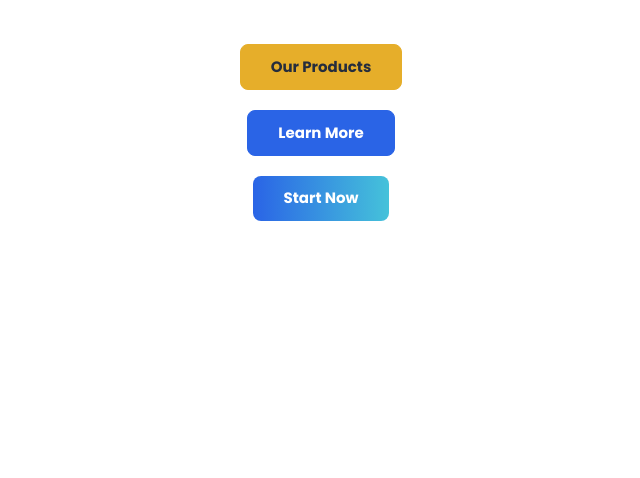
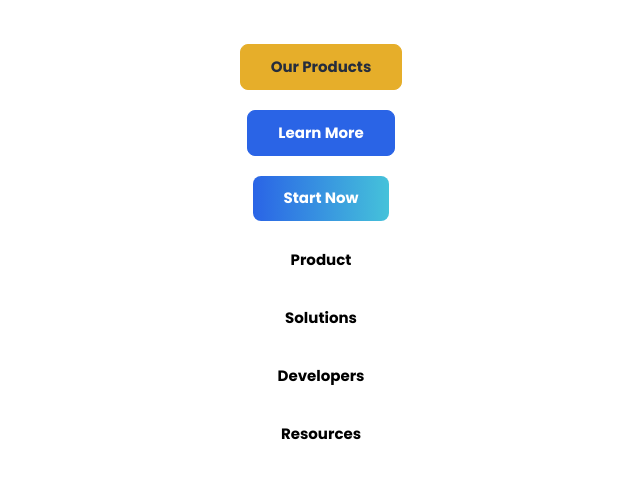
Before and after one commit to jess-JB/apcopay-review, a Next.js app: page / in a window 1280 px wide. Shown: the top 478 px of the page, without its empty margins (319-959 px from the left). Built offline with nearby package versions, Linux system fonts and the light colour scheme.

Commit message:
nav link added

```diff
--- a/app/page.tsx
+++ b/app/page.tsx
@@ -1,5 +1,7 @@
 import Button from "@/components/Button";
+import Link from "@/components/Link";
 import React from "react";
+import { nav } from "@/constants/nav";
 
 const Page = () => {
   return (
@@ -7,6 +9,9 @@ const Page = () => {
       <Button buttonType={"primary"}>Our Products</Button>
       <Button buttonType={"secondary"}>Learn More</Button>
       <Button buttonType={"gradient"}>Start Now</Button>
+      {nav.map((item) => (
+        <Link title={item.title} href={item.href} />
+      ))}
     </div>
   );
 };
--- /dev/null
+++ b/components/ImageFallback/ImageFallback.tsx
@@ -0,0 +1,43 @@
+"use client";
+
+import { useState, useMemo, memo } from "react";
+import Image, { type ImageProps } from "next/image";
+
+type Props = {
+  src: string | null;
+  alt?: string | null;
+  fallbackImage?: string;
+  useNextImage?: boolean;
+} & Omit<ImageProps, "src" | "alt" | "onError">;
+
+const brokenImage = "/assets/image-fallback.svg";
+
+const ImageFallback = ({
+  src,
+  alt,
+  fallbackImage = brokenImage,
+  ...others
+}: Props) => {
+  const [error, setError] = useState(false);
+
+  const initialUri = useMemo(() => {
+    if (error) return fallbackImage;
+
+    if (src !== null) {
+      return `/assets/${src}`;
+    }
+
+    return fallbackImage;
+  }, [src, fallbackImage, error]);
+
+  return (
+    <Image
+      src={initialUri}
+      alt={alt ?? ""}
+      onError={() => setError(true)}
+      {...others}
+    />
+  );
+};
+
+export default memo(ImageFallback);
--- /dev/null
+++ b/components/ImageFallback/index.ts
@@ -0,0 +1,3 @@
+import ImageFallback from "./ImageFallback";
+export { default as ImageFallback } from "./ImageFallback";
+export default ImageFallback;
--- /dev/null
+++ b/components/Link/Link.tsx
@@ -0,0 +1,27 @@
+import React, { AnchorHTMLAttributes, DetailedHTMLProps } from "react";
+import SmartLink from "../SmartLink";
+import ImageFallback from "../ImageFallback";
+import Image from "next/image";
+
+type Props = {
+  title: string;
+  className?: string;
+  iconUrl?: string | null;
+  description?: string;
+  href: string;
+} & Omit<
+  DetailedHTMLProps<AnchorHTMLAttributes<HTMLAnchorElement>, HTMLAnchorElement>,
+  "className"
+>;
+
+const Link = ({ title, className, href }: Props) => {
+  return (
+    <SmartLink href={href}>
+      <div className='text-subhead-regular-sm capitalize rounded-full hover:bg-primary-variant-3 py-[0.5rem] px-[0.938rem]'>
+        {title}
+      </div>
+    </SmartLink>
+  );
+};
+
+export default Link;
--- /dev/null
+++ b/components/Link/index.ts
@@ -0,0 +1,3 @@
+import Link from "./Link";
+export { default as Link } from "./Link";
+export default Link;
--- /dev/null
+++ b/components/SmartLink/SmartLink.tsx
@@ -0,0 +1,32 @@
+import Link, { type LinkProps } from "next/link";
+import { type PropsWithChildren } from "react";
+
+const urlRegex = new RegExp("^(?:[a-z+]+:)?//", "i");
+
+function SmartLink(props: SmartLinkProps) {
+  const { href, children, ...otherProps } = props;
+
+  if (typeof href === "string" && urlRegex.test(href)) {
+    return (
+      <a href={href} {...otherProps}>
+        {children}
+      </a>
+    );
+  }
+
+  return (
+    <Link href={href} {...otherProps}>
+      {children}
+    </Link>
+  );
+}
+
+export default SmartLink;
+
+type SmartLinkProps = Omit<
+  React.AnchorHTMLAttributes<HTMLAnchorElement>,
+  keyof LinkProps
+> &
+  LinkProps &
+  PropsWithChildren &
+  React.RefAttributes<HTMLAnchorElement>;
--- /dev/null
+++ b/components/SmartLink/index.ts
@@ -0,0 +1,3 @@
+import SmartLink from "./SmartLink";
+export { default as SmartLink } from "./SmartLink";
+export default SmartLink;
--- /dev/null
+++ b/constants/nav.ts
@@ -0,0 +1,18 @@
+export const nav = [
+  {
+    title: "product",
+    href: "/",
+  },
+  {
+    title: "solutions",
+    href: "/",
+  },
+  {
+    title: "developers",
+    href: "/",
+  },
+  {
+    title: "resources",
+    href: "/",
+  },
+];
--- a/styles/globals.css
+++ b/styles/globals.css
@@ -19,11 +19,9 @@
     @apply absolute inset-0 bg-gradient-to-l opacity-0 transition-opacity duration-500;
     z-index: -1;
   }
-
   .button-gradient:hover::after {
     @apply opacity-100;
   }
-
   .button-gradient-secondary {
     @apply rounded-lg border;
   }
```
Also changed, not shown: public/assets/icon/menu-payment-icon.svg (added), public/assets/image-fallback.svg (added).
